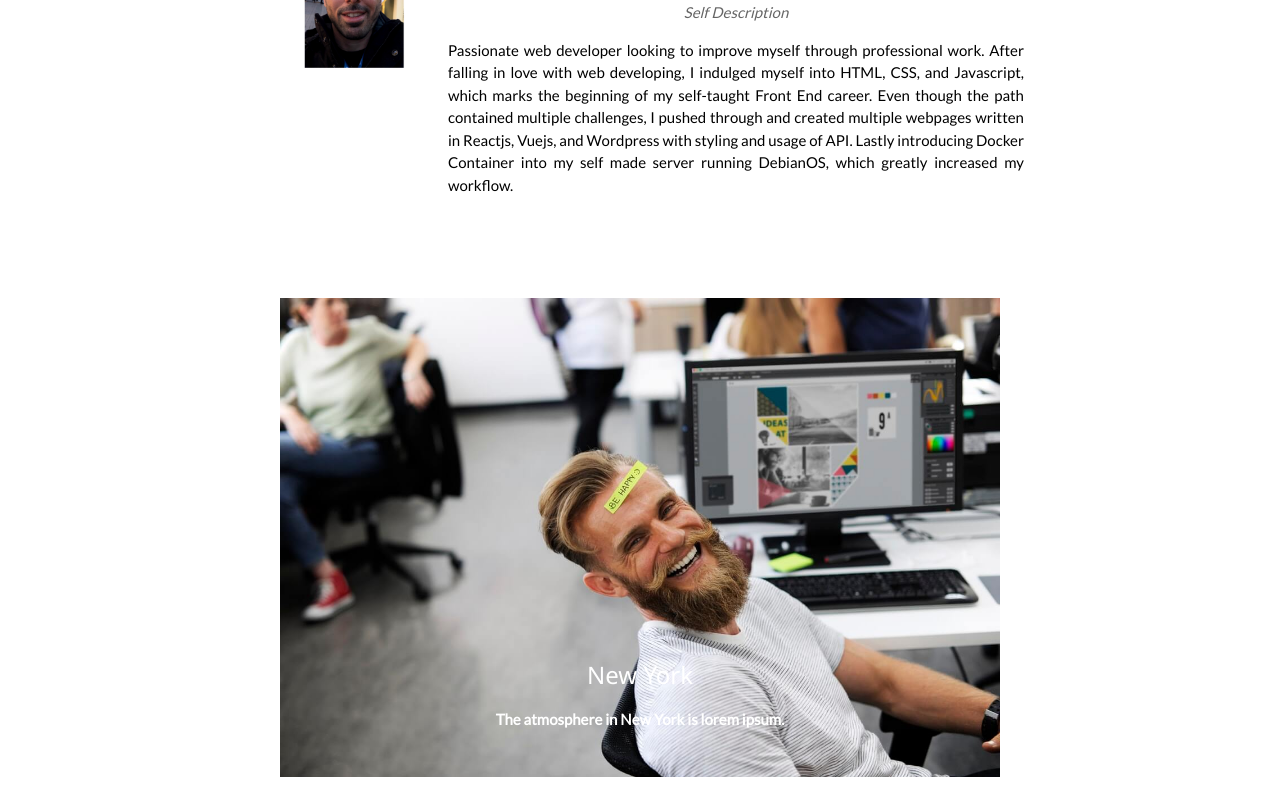
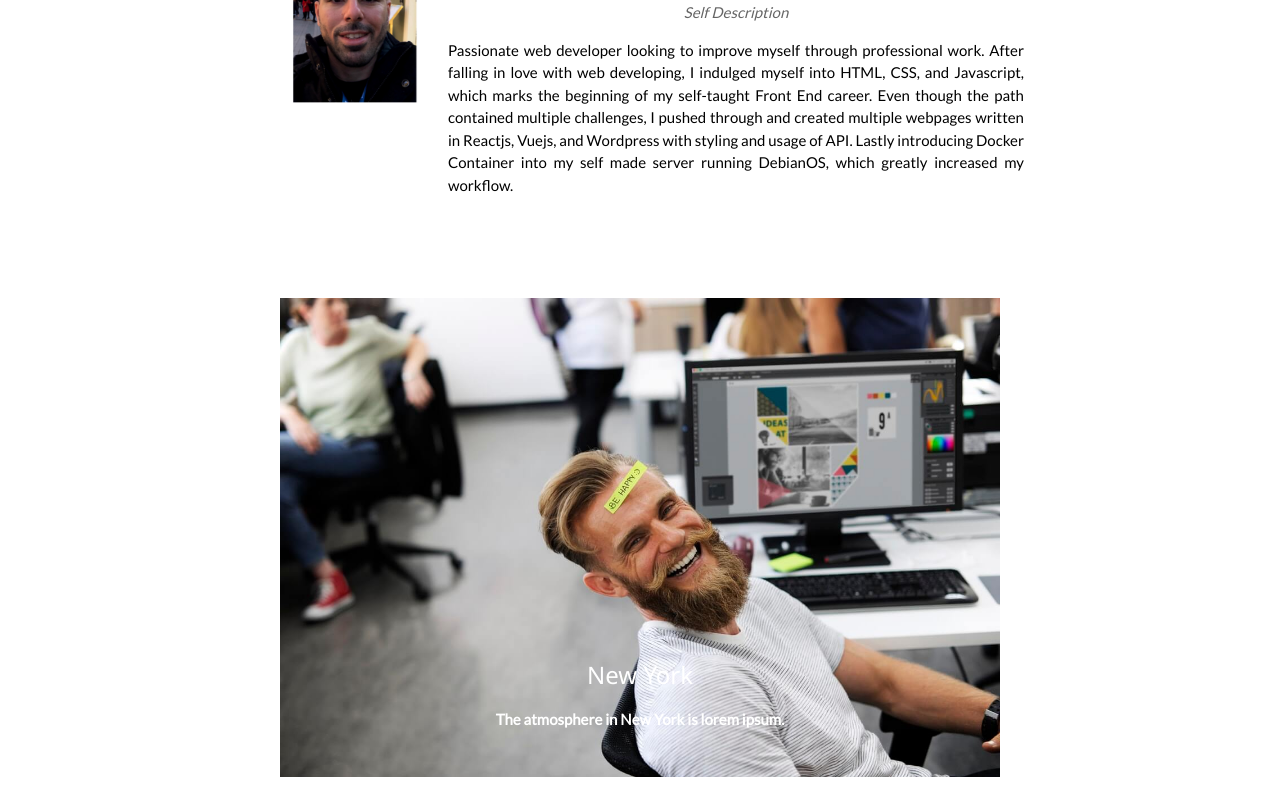
Before and after one commit to kiketion/kiketion.github.io, a plain HTML site: page index.html in a window 1280 px wide. Shown: the part 179-969 px from the top of the page. Drawn offline with nearby package versions, Linux system fonts and the light colour scheme.

Commit message:
profile photo details

```diff
--- a/index.html
+++ b/index.html
@@ -48,7 +48,7 @@ body {font-family: "Lato", sans-serif}
 
     <div class="w3-row">
       <div class="w3-col m4 l3">
-        <img src="/img/Profile-pic.jpeg" style="width:80%;max-width:720px">
+        <img src="/img/Profile-pic.jpeg" style="width:100%;max-width:720px">
       </div>
       <div class="w3-col m8 l9">
         <h2>Jorge Enrique Da Rocha Asapche</h2>
@@ -56,9 +56,6 @@ body {font-family: "Lato", sans-serif}
     <p class="w3-justify">Passionate web developer looking to improve myself through professional work. After falling in love with web developing, I indulged myself into HTML, CSS, and Javascript, which marks the beginning of my self-taught Front End career. Even though the path contained multiple challenges, I pushed through and created multiple webpages written in Reactjs, Vuejs, and Wordpress with styling and usage of API. Lastly introducing Docker Container into my self made server running DebianOS, which greatly increased my workflow.</p>
       </div>
     </div>
-
-
-
   </div>
 
   <br>
```
